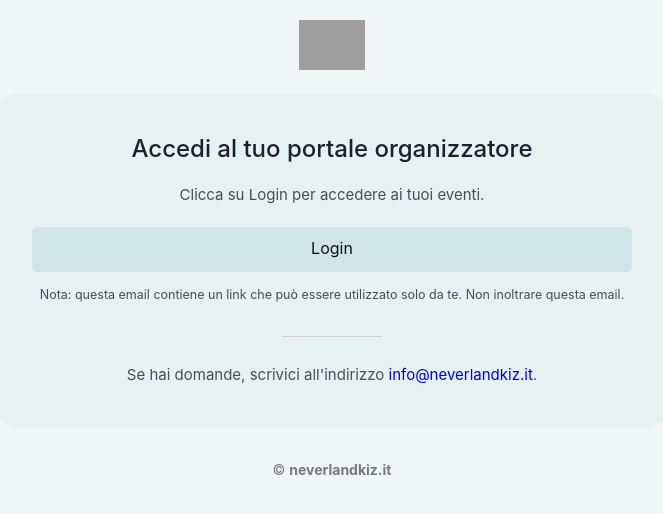
After one commit to EasySubscribe/EasySubscribe-Subscription, a PHP site: page /html/email/index.organization.html in a window 1280 px wide. The commit adds this page. Shown: the top 514 px of the page, without its empty margins (308-971 px from the left). Run offline with PHP 8.4, Linux system fonts and the light colour scheme; grey boxes are pictures that could not be loaded.

Commit message:
feat(): Login Organization

```diff
--- a/html/core/footer/footer.css
+++ b/html/core/footer/footer.css
@@ -82,3 +82,9 @@ footer {
   background-color: #3b5998;
   color: white;
 }
+
+/* Stile per i link dei numeri di telefono */
+a[href^="tel"] {
+  color: white !important;
+  /* text-decoration: none;  Rimuove la sottolineatura */
+}
--- /dev/null
+++ b/html/email/index.organization.html
@@ -0,0 +1,177 @@
+<!DOCTYPE html>
+<html lang="it-IT">
+  <head>
+    <meta content="text/html; charset=utf-8" http-equiv="Content-Type" />
+    <title>Login</title>
+    <meta content="Login Email Template." name="description" />
+    <link
+      rel="icon"
+      type="image/png"
+      href="https://www.neverlandkiz.it/wp-content/uploads/2023/03/Neverland-Logo-e1684259928108-768x211.png"
+    />
+    <style type="text/css">
+      a {
+        text-decoration: none;
+        text-align: center;
+      }
+
+      .card {
+        max-width: 670px;
+        background: #e6f1f1;
+        border-radius: 20px;
+        text-align: center;
+        padding: 40px 35px;
+        margin: auto;
+      }
+
+      .heading {
+        color: #1e1e2d;
+        font-weight: 500;
+        margin: 0;
+        font-size: 24px;
+      }
+
+      .separator {
+        display: inline-block;
+        vertical-align: middle;
+        margin: 29px 0 26px;
+        border-bottom: 1px solid #cecece;
+        width: 100px;
+      }
+
+      .description {
+        color: #455056;
+        font-size: 15px;
+        line-height: 24px;
+        margin: 0;
+      }
+
+      .btn-blue {
+        margin-top: 20px;
+        color: #111 !important;
+        padding-bottom: 5px;
+        display: block;
+        /* display: inline-block;*/
+        text-decoration: none;
+        cursor: pointer;
+        -webkit-user-select: none;
+        -moz-user-select: none;
+        user-select: none;
+        min-width: 150px;
+        height: 40px;
+        border-radius: 5px;
+        background-color: #d0e6e6 !important;
+        border: none !important; /* Rimuove eventuali bordi predefiniti */
+        outline: none !important; /* Rimuove il contorno di focus */
+        transition: background-color 0.3s, box-shadow 0.3s;
+      }
+
+      .btn-blue:hover {
+        background-color: #cadfdf !important;
+      }
+
+      .btn-blue:active,
+      .btn-blue.active {
+        background-color: #cadfdf !important;
+        outline: 3px solid #e6f1f1 !important;
+        box-shadow: 0 0 0 6px #cadfdf,
+          /* Bordo esterno semitrasparente */ 0 0 8px rgba(0, 0, 0, 0.1); /* Ombra per profondità */
+      }
+
+      .footer {
+        font-size: 14px;
+        color: rgba(69, 80, 86, 0.74);
+        line-height: 18px;
+        text-align: center;
+        margin: 20px 0 0;
+      }
+    </style>
+  </head>
+
+  <body
+    style="
+      margin: 0;
+      background-color: #f0f6f6 !important;
+      font-family: -apple-system, BlinkMacSystemFont, 'Segoe UI', Roboto, Oxygen,
+        Ubuntu, Cantarell, 'Open Sans', 'Helvetica Neue', sans-serif !important;
+    "
+  >
+    <!--100% body table-->
+    <table border="0" cellpadding="0" cellspacing="0" width="100%">
+      <tr>
+        <td style="padding: 20px 0">
+          <table
+            align="center"
+            border="0"
+            cellpadding="0"
+            cellspacing="0"
+            width="100%"
+            style="max-width: 670px; margin: 0 auto"
+          >
+            <tr>
+              <td class="title" style="text-align: center">
+                <a target="_blank" title="logo">
+                  <img
+                    alt="logo"
+                    src="https://www.neverlandkiz.it/wp-content/uploads/2023/03/Neverland-Logo-e1684259928108-768x211.png"
+                    title="NeverlandKiz"
+                    height="50"
+                  />
+                </a>
+              </td>
+            </tr>
+            <tr>
+              <td style="height: 20px">&nbsp;</td>
+            </tr>
+            <tr>
+              <td>
+                <div class="card">
+                  <h1 class="heading">Accedi al tuo portale organizzatore</h1>
+                  <br />
+                  <p class="description">
+                    Clicca su Login per accedere ai tuoi eventi.
+                  </p>
+                  <div class="btn">
+                    <a href="{{RESET_URL}}" class="btn-blue" target="_blank">
+                      <span
+                        style="
+                          display: block;
+                          padding-top: 12px;
+                          font-size: 16px;
+                          line-height: 18px;
+                        "
+                        >Login</span
+                      >
+                    </a>
+                  </div>
+                  <p class="description" style="margin-top: 10px">
+                    <small
+                      >Nota: questa email contiene un link che può essere
+                      utilizzato solo da te. Non inoltrare questa email.</small
+                    >
+                  </p>
+                  <span class="separator"></span>
+                  <p class="description">
+                    Se hai domande, scrivici all'indirizzo
+                    <a href="mailto:info@neverlandkiz.it"
+                      >info@neverlandkiz.it</a
+                    >.
+                  </p>
+                </div>
+              </td>
+            </tr>
+            <tr>
+              <td style="height: 20px">&nbsp;</td>
+            </tr>
+            <tr>
+              <td class="footer">
+                <p>&copy; <strong>neverlandkiz.it</strong></p>
+              </td>
+            </tr>
+          </table>
+        </td>
+      </tr>
+    </table>
+    <!--/100% body table-->
+  </body>
+</html>
--- a/html/login_page/index.php
+++ b/html/login_page/index.php
@@ -129,7 +129,6 @@
                       </button>
                       <button
                         id="submitOrganizzationBtn"
-                        type="submit"
                         class="btn btn-blue fw-bold mt-3 mb-3 float-end"
                         style="width: 200px"
                         disabled
--- a/html/login_page/login.php
+++ b/html/login_page/login.php
@@ -48,9 +48,12 @@ try {
     // Esegui la ricerca dei clienti in Stripe
     $customers = $stripe->customers->search([
         'query' => 'email:"' . $email . '"',
+        'expand' => ['total_count'],
+        'limit' => 100
     ]);
 
     // Logga la risposta della richiesta
+    $log->info('Totale clienti', ['total_count' => $customers->total_count]);
     $log->info('Risultato della ricerca clienti', ['response' => $customers]);
 
     // Verifica se esistono risultati
--- a/html/login_page/script.js
+++ b/html/login_page/script.js
@@ -44,9 +44,14 @@ document.addEventListener("DOMContentLoaded", () => {
   const emailRegex = /^[a-zA-Z0-9._%+-]+@[a-zA-Z0-9.-]+\.[a-zA-Z]{2,}$/;
   const emailInput = document.getElementById("submitEmail");
   const submitButton = document.getElementById("submitEmailBtn");
+  const submitOrganizzationBtn = document.getElementById(
+    "submitOrganizzationBtn"
+  );
 
   emailInput.addEventListener("input", () => {
     submitButton.disabled =
       !emailInput.value.trim() || !emailRegex.test(emailInput.value); // trim() rimuove spazi vuoti
+    submitOrganizzationBtn.disabled =
+      !emailInput.value.trim() || !emailRegex.test(emailInput.value); // trim() rimuove spazi vuoti
   });
 });
--- a/html/resume_page/resume.php
+++ b/html/resume_page/resume.php
@@ -67,7 +67,8 @@ try {
         $subscriptions = $stripe->subscriptions->all([
             'customer' => $customer_id,
             'expand' => ['data.customer'],
-            'status' => 'active'
+            'status' => 'active',
+            'limit' => 100
         ]);
 
         foreach ($subscriptions->data as $subscription) {
```
Also changed, not shown: html/core/footer/footer.php (+8 -5 lines), html/login_page/login-collaborator.php (added, +111 -0 lines), html/login_page/main.js (+38 -13 lines), html/manager/index.php (added).
